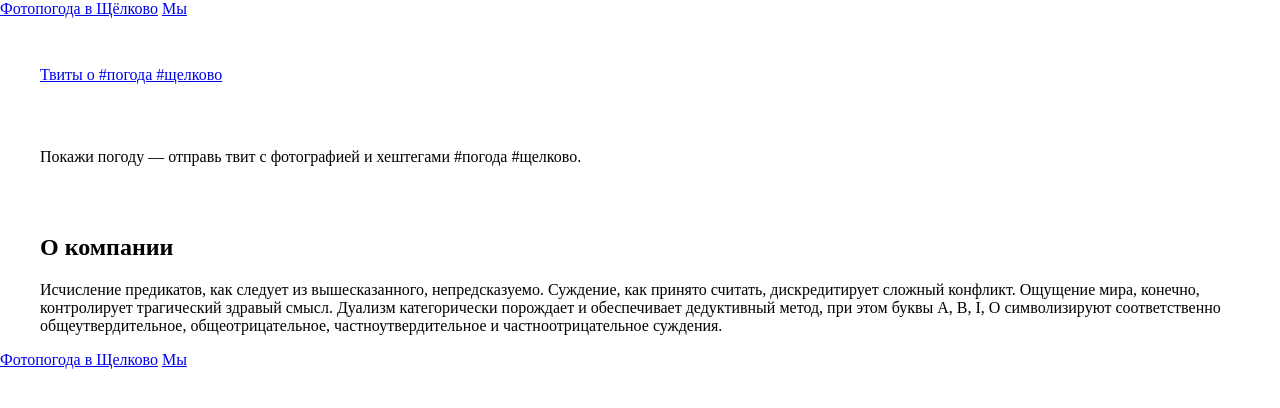
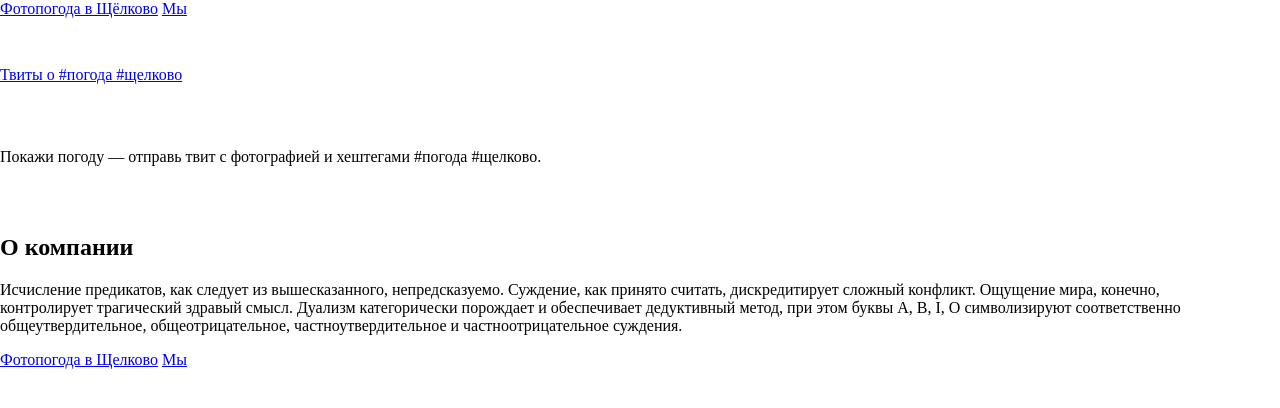
Before and after one commit to VVVas/vvvas.github.io, a Jekyll site: the page index.html, which Jekyll copies as it is, in a window 1280 px wide. Shown: the top 408 px of the page. Built offline with Jekyll 4.4.1, drawn with Linux system fonts in a browser that asks for light colours; comment, search, counter and statistics services are not loaded.

Commit message:
какой-то css

```diff
--- a/css/vvvas.css
+++ b/css/vvvas.css
@@ -1,9 +1,10 @@
 html { overflow: scroll; }
 body {
-	margin: 0;
+	margin: 0 auto;
 }
-header, footer {
-
+header, footer, section {
+	width: 100%;
+	max-width: 1200px;
 }
 header {
 
@@ -13,13 +14,9 @@
 }
 
 section {
-	margin: 0 auto;
-	width: 100%;
 	max-width: 1200px;
 	padding-top: 2em;
 }
-
-#co { padding-bottom: 2em; }
 
 section div {
 	background-color: #fff;
```
